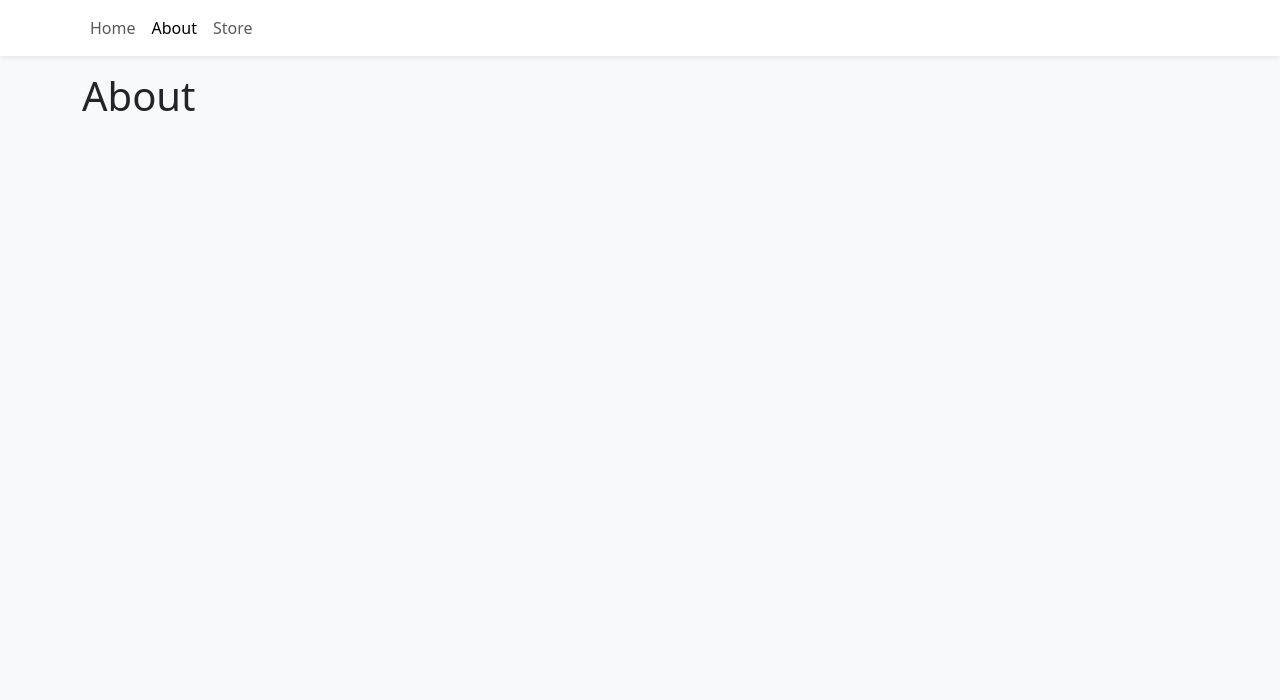
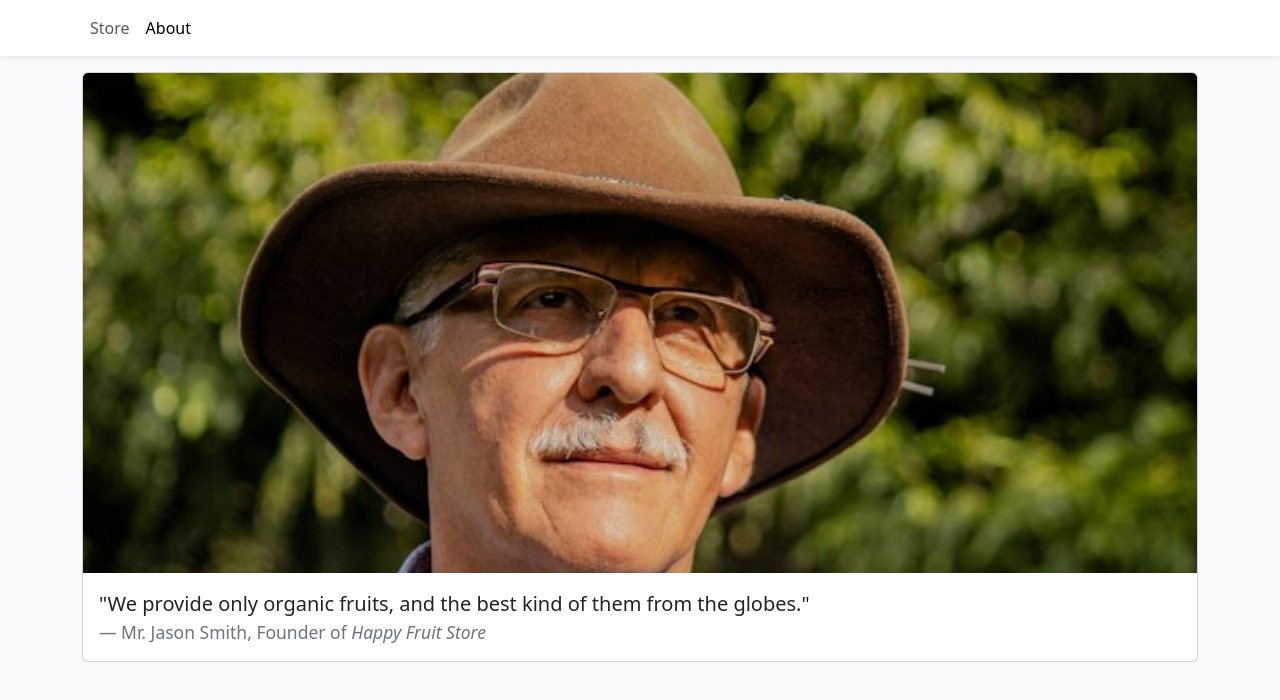
Before and after one commit to JWYF96/shopping-cart, a React (Vite) app: page /about in a window 1280 px wide. Shown: the top 700 px of the page. Built offline with nearby package versions, Linux system fonts and the light colour scheme.

Commit message:
define useLocalStorage and minor updates

```diff
--- a/src/App.tsx
+++ b/src/App.tsx
@@ -1,6 +1,5 @@
 import { Route, Routes } from "react-router-dom";
 import { Container } from "react-bootstrap";
-import Home from "./pages/Home";
 import Store from "./pages/Store";
 import About from "./pages/About";
 import Navbar from "./componenets/Navbar";
@@ -12,8 +11,7 @@ function App() {
       <Navbar />
       <Container className="mb-4 ">
         <Routes>
-          <Route path="/" element={<Home />} />
-          <Route path="/store" element={<Store />} />
+          <Route path="/" element={<Store />} />
           <Route path="/about" element={<About />} />
         </Routes>
       </Container>
--- a/src/componenets/Navbar.tsx
+++ b/src/componenets/Navbar.tsx
@@ -9,13 +9,10 @@ const Navbar = () => {
       <Container>
         <Nav className="me-auto">
           <Nav.Link to="/" as={NavLink}>
-            Home
+            Store
           </Nav.Link>
           <Nav.Link to="/About" as={NavLink}>
             About
-          </Nav.Link>
-          <Nav.Link to="/Store" as={NavLink}>
-            Store
           </Nav.Link>
         </Nav>
         {cartQuantity > 0 && (
--- a/src/context/ShoppingCartContext.tsx
+++ b/src/context/ShoppingCartContext.tsx
@@ -1,5 +1,6 @@
 import { ReactNode, createContext, useContext, useState } from "react";
 import ShoppingCart from "../componenets/ShoppingCart";
+import { useLocalStorage } from "../hooks/useLocalStorage";
 
 interface Props {
   children: ReactNode;
@@ -29,7 +30,10 @@ export function useShoppingCart() {
 
 export function ShoppingCartProvider({ children }: Props) {
   const [isOpen, setIsOpen] = useState(false);
-  const [cartItems, setCartItems] = useState<CartItem[]>([]);
+  const [cartItems, setCartItems] = useLocalStorage<CartItem[]>(
+    "shopping-cart",
+    []
+  );
 
   const cartQuantity = cartItems.reduce(
     (quantity, item) => item.quantity + quantity,
--- /dev/null
+++ b/src/hooks/useLocalStorage.ts
@@ -0,0 +1,20 @@
+import { useEffect, useState } from "react"
+
+export function useLocalStorage<T>(key:string, initialValue:T | (()=> T)){
+  const [value, setValue] = useState<T>(()=> {
+    const jsonValue = localStorage.getItem(key)
+    if (jsonValue != null) return JSON.parse(jsonValue)
+
+    if (typeof initialValue === 'function'){
+        return (initialValue as () => T)()
+     } else {
+            return initialValue
+        }
+  })
+
+  useEffect (() => {
+    localStorage.setItem(key,JSON.stringify(value))
+  }, [key, value])
+
+  return [value,setValue] as [typeof value, typeof setValue]
+}
--- a/src/pages/About.tsx
+++ b/src/pages/About.tsx
@@ -1,5 +1,29 @@
+import { Card } from "react-bootstrap";
+
 const About = () => {
-  return <h1>About</h1>;
+  return (
+    <Card>
+      <Card.Img
+        variant="top"
+        src="../public/imgs/farmer.jpg"
+        height="500px"
+        style={{ objectFit: "cover" }}
+      />
+      <Card.Body>
+        <blockquote className="blockquote mb-0">
+          <p>
+            {" "}
+            "We provide only organic fruits, and the best kind of them from the
+            globes."{" "}
+          </p>
+          <footer className="blockquote-footer">
+            Mr. Jason Smith, Founder of {""}
+            <cite title="Source Title">Happy Fruit Store</cite>
+          </footer>
+        </blockquote>
+      </Card.Body>
+    </Card>
+  );
 };
 
 export default About;
--- a/src/pages/Home.tsx
+++ /dev/null
@@ -1,5 +0,0 @@
-const Home = () => {
-  return <h1>Home</h1>;
-};
-
-export default Home;
--- a/src/pages/Store.tsx
+++ b/src/pages/Store.tsx
@@ -5,7 +5,7 @@ import StoreItem from "../componenets/StoreItem";
 const Store = () => {
   return (
     <>
-      <h1>Store</h1>
+      <h1 className="mb-5 fw-bold">Welcome to Happy Fruit Store</h1>
       <Row md={2} xs={1} lg={3} className="g-3">
         {storeItems.map((item) => (
           <Col key={item.id}>
```
Also changed, not shown: public/imgs/farmer.jpg (added).
